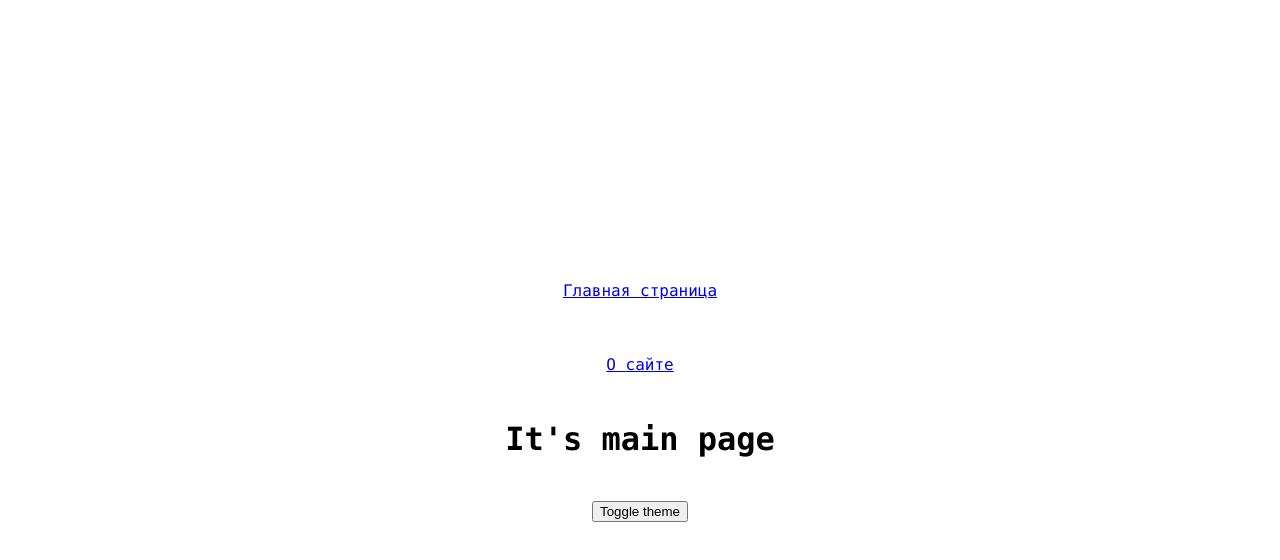
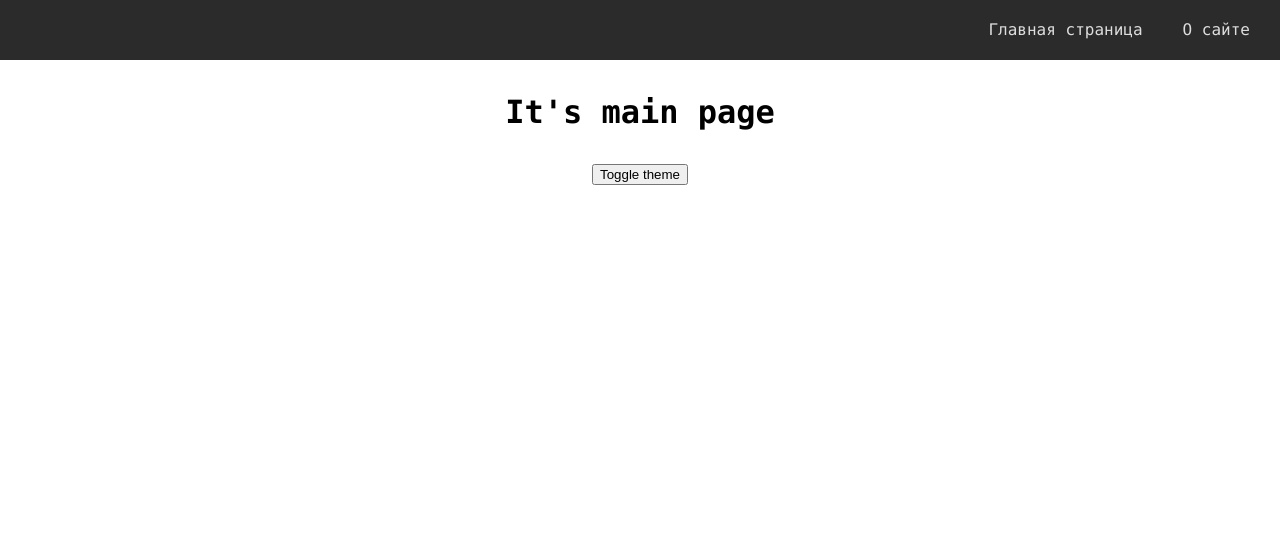
Before and after one commit to SmirnyyAndrew/Severus.Frontend, a React app: page / in a window 1280 px wide. Shown: the top 560 px of the page. Built offline with nearby package versions, Linux system fonts and the light colour scheme.

Commit message:
Реализовал Navbar

```diff
--- a/src/app/App.tsx
+++ b/src/app/App.tsx
@@ -1,5 +1,5 @@
-import { Link } from "react-router-dom";
 import { classNames } from "shared/lib/classNames/classNames";
+import { Navbar } from "widgets/Navbar";
 import { AppRouter } from "./providers/router";
 import { useTheme } from "./providers/ThemeProvider";
 import "./styles/index.scss";
@@ -9,15 +9,8 @@ const App = () => {
 
   return (
     <div className={classNames("app", {}, [theme])}>
-      <Link to={"/"}>Главная страница</Link>
-      <Link to={"/about"}>О сайте</Link>
+      <Navbar />
       <AppRouter />
-
-      {/* <Suspense fallback={<div>Loading...</div>}>
-        <Routes>
-          <Route path="/" element={<MainPage />} />
-        </Routes>
-      </Suspense> */}
       <button onClick={toggleTheme}>Toggle theme</button>
     </div>
   );
--- a/src/app/styles/index.scss
+++ b/src/app/styles/index.scss
@@ -13,7 +13,6 @@
 
   display: flex;
   flex-direction: column;
-  justify-content: center; // по вертикали
   align-items: center; // по горизонтали
-  gap: 50px;
+  gap: 40px;
 }
--- a/src/app/styles/themes/dark.scss
+++ b/src/app/styles/themes/dark.scss
@@ -1,6 +1,9 @@
 .app.dark {
   --bg-color: rgb(43, 43, 43);
+  --bg-inverted-color: rgb(255, 255, 255);
 
   --primary-color: rgb(221, 221, 221);
   --secondary-color: rgb(76, 76, 76);
+  --primary-inverted-color: rgb(0, 0, 0);
+  --secondary-inverted-color: rgb(167, 167, 167);
 }
--- a/src/app/styles/themes/light.scss
+++ b/src/app/styles/themes/light.scss
@@ -1,6 +1,9 @@
 .app.light {
   --bg-color: rgb(255, 255, 255);
+  --bg-inverted-color: rgb(43, 43, 43);
 
   --primary-color: rgb(0, 0, 0);
   --secondary-color: rgb(167, 167, 167);
+  --primary-inverted-color: rgb(221, 221, 221);
+  --secondary-inverted-color: rgb(76, 76, 76);
 }
--- a/src/app/styles/variables/global.scss
+++ b/src/app/styles/variables/global.scss
@@ -8,4 +8,7 @@
   --font-size-l: 24px;
   --font-line-l: 32px;
   --font-l: var(--font-size-l) / var(--font-line-l) var(--font-family-main);
+
+  //Размеры
+  --navbar-height: 50px;
 }
--- a/src/shared/lib/classNames/classNames.tsx
+++ b/src/shared/lib/classNames/classNames.tsx
@@ -7,13 +7,13 @@ type Mods = Record<string, boolean | string>;
 
 export function classNames(
   cls: string,
-  mods: Mods,
-  additional: string[]
+  mods: Mods = {},
+  additional: string[] = []
 ): string {
   return [
     cls,
     //Скопировать коллекцию
-    ...additional,
+    ...additional.filter(Boolean),
     //Что-то типо foreach
     Object.entries(mods)
       .filter(([cls, value]) => Boolean(value))
--- /dev/null
+++ b/src/shared/ui/AppLink/AppLink.module.scss
@@ -0,0 +1,9 @@
+.primary {
+  color: var(--primary-inverted-color);
+  text-decoration: none;
+}
+
+.secondary {
+  color: var(--secondary-inverted-color);
+  text-decoration: none;
+}
--- /dev/null
+++ b/src/shared/ui/AppLink/AppLink.tsx
@@ -0,0 +1,34 @@
+import { FC } from "react";
+import { Link, LinkProps } from "react-router-dom";
+import { classNames } from "shared/lib/classNames/classNames";
+import cls from "./AppLink.module.scss";
+
+export enum AppLinkTheme {
+  PRIMARY = "primary",
+  SECONDARY = "secondary",
+}
+
+interface AppLinkProps extends LinkProps {
+  className?: string;
+  linkTheme: AppLinkTheme;
+}
+
+export const AppLink: FC<AppLinkProps> = (props) => {
+  const {
+    className,
+    linkTheme = AppLinkTheme.PRIMARY,
+    children,
+    to,
+    ...otherProps
+  } = props;
+
+  return (
+    <Link
+      to={to}
+      className={classNames(cls.navbar, {}, [className, cls[linkTheme]])}
+      {...otherProps}
+    >
+      {children}
+    </Link>
+  );
+};
--- /dev/null
+++ b/src/widgets/Navbar/index.ts
@@ -0,0 +1 @@
+export { Navbar } from "./ui/Navbar";
--- /dev/null
+++ b/src/widgets/Navbar/ui/Navbar.module.scss
@@ -0,0 +1,14 @@
+.navbar {
+  width: 100%;
+  height: var(--navbar-height);
+  background: var(--bg-inverted-color);
+  display: flex;
+  align-items: center;
+  padding: 30px;
+}
+
+.links {
+  margin-left: auto;
+  display: flex;
+  gap: 40px;
+}
--- /dev/null
+++ b/src/widgets/Navbar/ui/Navbar.tsx
@@ -0,0 +1,22 @@
+import { classNames } from "shared/lib/classNames/classNames";
+import { AppLink, AppLinkTheme } from "shared/ui/AppLink/AppLink";
+import cls from "./Navbar.module.scss";
+
+interface NavbarProps {
+  className?: string;
+}
+
+export const Navbar = ({}: NavbarProps) => {
+  return (
+    <div className={classNames(cls.navbar)}>
+      <div className={cls.links}>
+        <AppLink to={"/"} linkTheme={AppLinkTheme.PRIMARY}>
+          Главная страница
+        </AppLink>
+        <AppLink to={"/about"} linkTheme={AppLinkTheme.PRIMARY}>
+          О сайте
+        </AppLink>
+      </div>
+    </div>
+  );
+};
```
